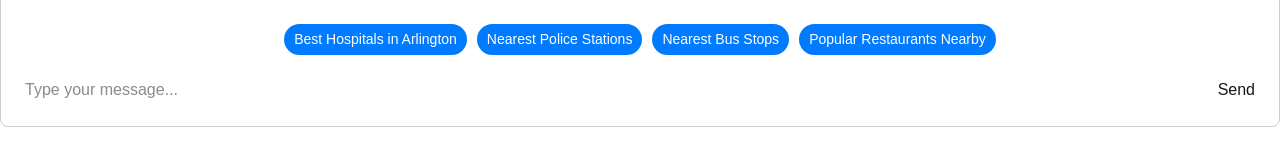
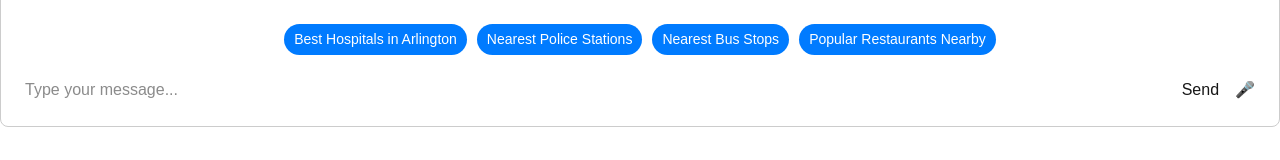
Before and after one commit to SujitShres1ha/SmartChatBot, a Next.js app: page / in a window 1280 px wide. Shown: the part 513-673 px from the top of the page. Built offline with nearby package versions, Linux system fonts and the light colour scheme.

Commit message:
added speech to text functionallity

```diff
--- a/src/components/ChatWindow.jsx
+++ b/src/components/ChatWindow.jsx
@@ -120,6 +120,37 @@ const ChatWindow = () => {
     }
   };
 
+  const handleSpeechToText = () => {
+    if (!("webkitSpeechRecognition" in window)) {
+      alert("Your browser does not support speech recognition. Please use Chrome or Firefox.");
+      return;
+    }
+    const recognition = new window.webkitSpeechRecognition();
+    recognition.lang = "en-US"; // Set language
+    recognition.interimResults = false; // Only final results
+    recognition.maxAlternatives = 1; // Limit to one result
+
+    recognition.onstart = () => {
+      console.log("Speech recognition started...");
+    };
+
+    recognition.onresult = (event) => {
+      const transcript = event.results[0][0].transcript; // Get the recognized text
+      setUserInput(transcript); // Populate the input field with the recognized text
+    };
+
+    recognition.onerror = (event) => {
+      console.error("Speech recognition error:", event.error);
+    };
+
+    recognition.onend = () => {
+      console.log("Speech recognition ended.");
+    };
+
+    recognition.start(); // Start speech recognition
+  };
+
+
   return (
     <div className="chat-window">
       {/* Chat History */}
@@ -149,6 +180,7 @@ const ChatWindow = () => {
           placeholder="Type your message..."
         />
         <button onClick={handleSendMessage}>Send</button>
+        <button onClick={handleSpeechToText}>🎤</button> {/* Speech-to-text button */}
       </div>
     </div>
   );
--- a/src/lib/gemini.js
+++ b/src/lib/gemini.js
@@ -9,7 +9,7 @@ export default async function gemini(messages) {
     // Format context with sender roles
     const locationContext = `Imagine you are an expert living in Arlington, Texas. Do not say you are an Arlington resident and keep your answers to a few sentences. Answer the following questions from the perspective of someone in Arlington: The user responses are for you to look only.\n\n`
     const formattedMessages = messages.map((message) =>
-      `${message.sender === "user" ? "User:" : "Bot:"} ${message.text}`
+      `${message.sender === "user" ? "User:" : ""} ${message.text}`
     ).join("\n");
 
     const context =  `${locationContext}${formattedMessages}`;
```
